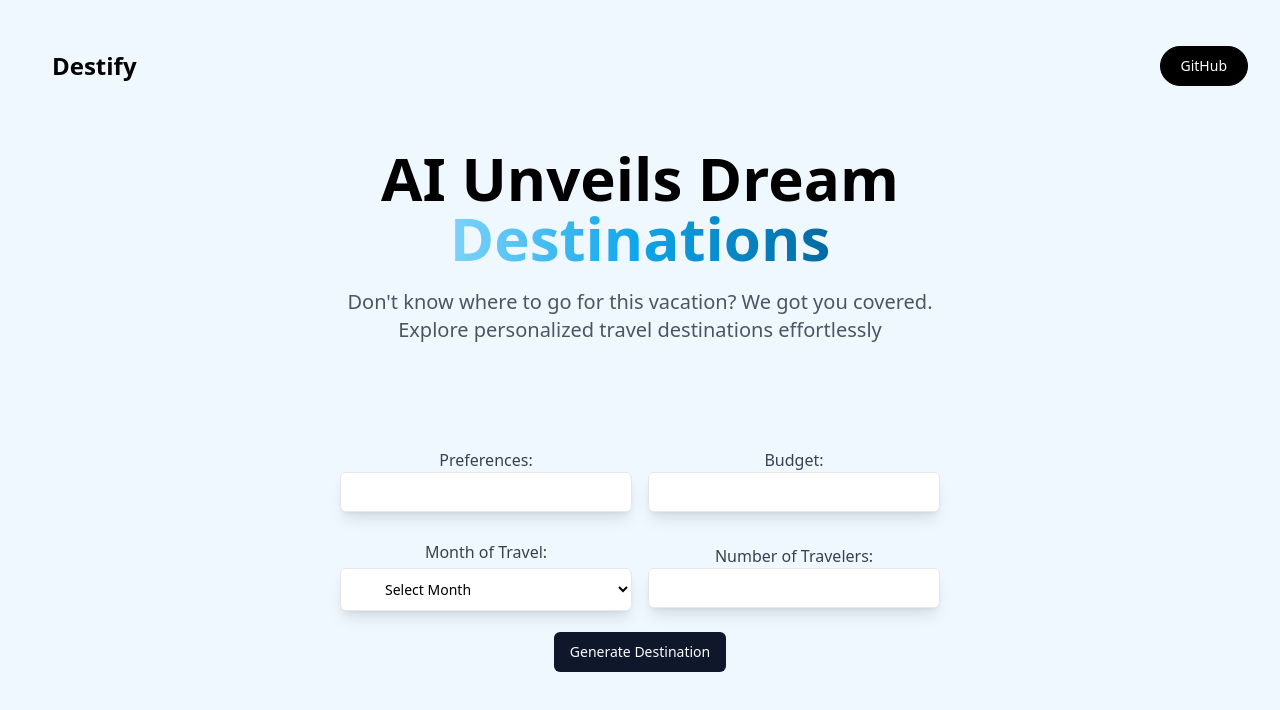
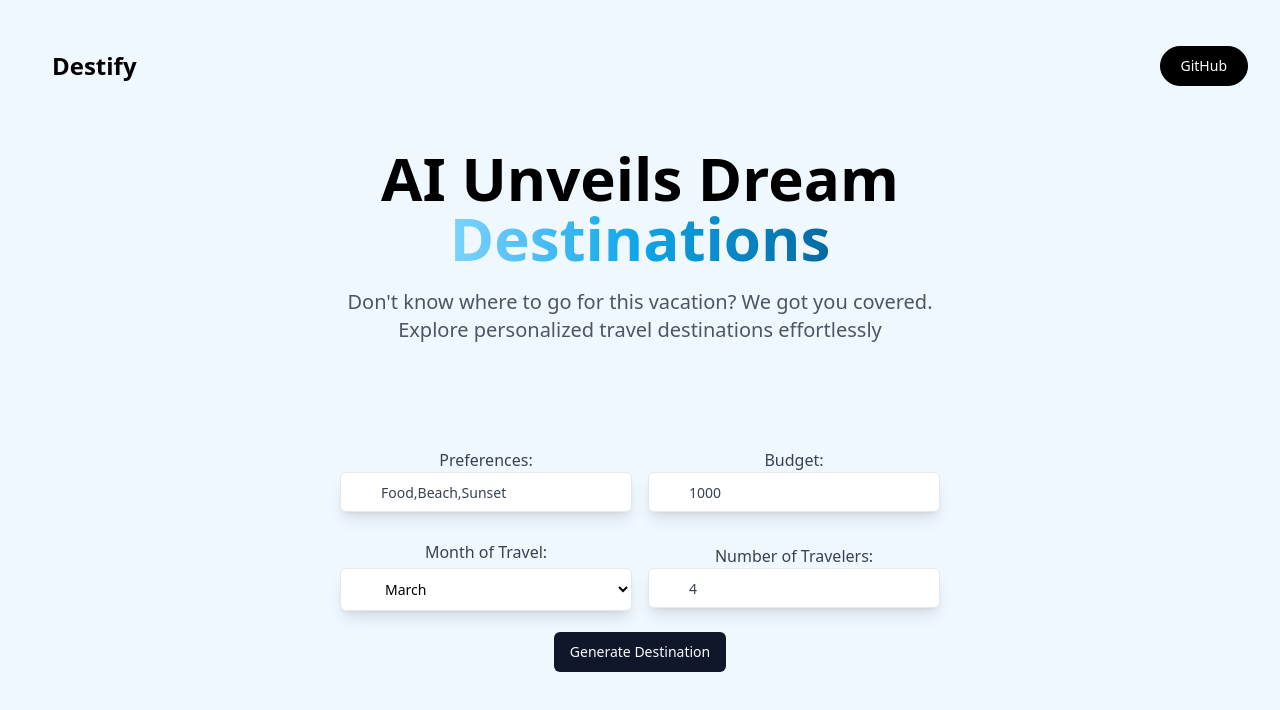
Before and after one commit to srexrg/Destify, a React (Vite) app: page / in a window 1280 px wide. Shown: the top 710 px of the page. Built offline with nearby package versions, Linux system fonts and the light colour scheme.

Commit message:
Minor fixes

```diff
--- a/package.json
+++ b/package.json
@@ -16,8 +16,6 @@
     "@vercel/analytics": "^1.1.1",
     "class-variance-authority": "^0.7.0",
     "clsx": "^2.1.0",
-    "dotenv": "^16.3.1",
-    "lucide-react": "^0.309.0",
     "openai": "^4.24.3",
     "react": "^18.2.0",
     "react-dom": "^18.2.0",
--- a/src/components/AIComp.jsx
+++ b/src/components/AIComp.jsx
@@ -6,11 +6,13 @@ import months from "@/utils/months";
 import { ToastContainer, toast } from "react-toastify";
 import "react-toastify/dist/ReactToastify.css";
 export const runtime = "edge"
+
+
 const AIComp = () => {
-  const [preferences, setPreferences] = useState("");
-  const [budget, setBudget] = useState("");
-  const [month, setMonth] = useState("");
-  const [numTravelers, setNumTravelers] = useState("");
+  const [preferences, setPreferences] = useState("Food,Beach,Sunset");
+  const [budget, setBudget] = useState("1000");
+  const [month, setMonth] = useState("March");
+  const [numTravelers, setNumTravelers] = useState("4");
   const [destination, setDestination] = useState("");
   const [loading, setLoading] = useState(false);
 
@@ -42,14 +44,9 @@ const AIComp = () => {
       const genAI = new GoogleGenerativeAI(import.meta.env.VITE_API_KEY);
       const model = genAI.getGenerativeModel({ model: "gemini-pro" });
 
-      const prompt = `Discover your ideal travel destination based on your preferences. Plan your trip with a budget of $${budget} for  ${numTravelers} travelers in US Dollars, intending to travel in the month of ${month}.Immerse yourself in breathtaking scenic landscapes, embrace rich cultural experiences, and explore thrilling adventure opportunities. Additionally, gain insights into the local community and their way of life. Please avoid using bold text to highlight the responses.`;
+      const prompt = `Discover your ideal travel destination based on your preferences. Plan your trip with a budget of $${budget} for  ${numTravelers} travelers in US Dollars, intending to travel in the month of ${month}.Your main preferences are ${preferences}.Immerse yourself in breathtaking scenic landscapes, embrace rich cultural experiences, and explore thrilling adventure opportunities. Additionally, gain insights into the local community and their way of life. Please avoid using bold text to highlight the responses.`;
 
-      const result = await model.generateContent(prompt, {
-        temperature: 0.9,
-        topK: 1,
-        topP: 1,
-        maxOutputTokens: 1000,
-      });
+      const result = await model.generateContent(prompt);
 
       const response = result.response;
       const text = response.text().replace(/\*\*/g, "").replace(/\*/g, "");
```
Also changed, not shown: 1 other file (tests, documents, lock files or other folders).
